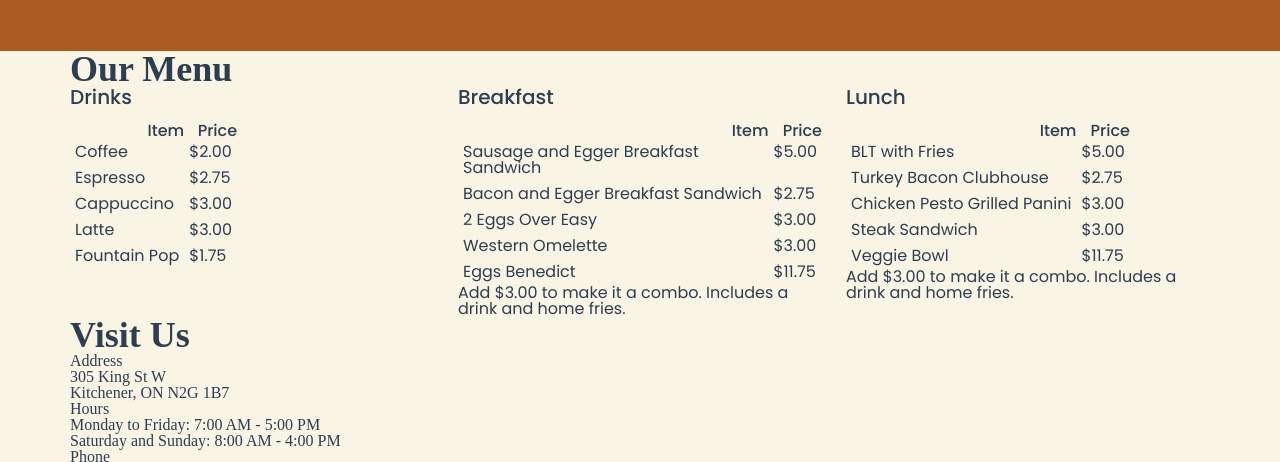
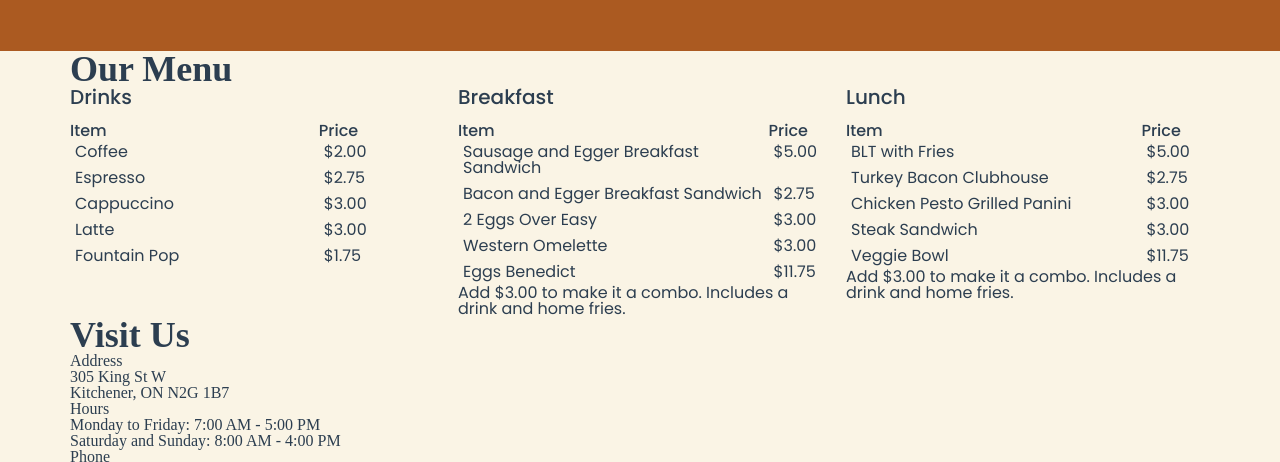
Before and after one commit to pdelvallebaudac8221/coffee-shop, an Eleventy site: page src/index.njk in a window 1280 px wide. Shown: the part 820-1282 px from the top of the page. Built offline with nearby package versions, Linux system fonts and the light colour scheme; Eleventy itself is replaced by a stand-in of ours; files that its build step writes are made by us from their sources; a web font is replaced by a local one.

Commit message:
Update styles.sass

```diff
--- a/src/styles/styles.sass
+++ b/src/styles/styles.sass
@@ -172,8 +172,9 @@ body
   margin-bottom: 16px
 
 .menu-table
+  width: 100%
   th
-    text-align: right
+    text-align: left
     font-weight: 500
   td
     padding: 5px
```
